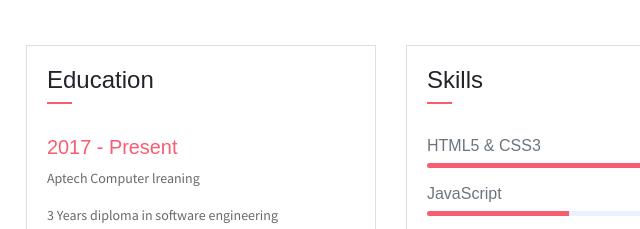
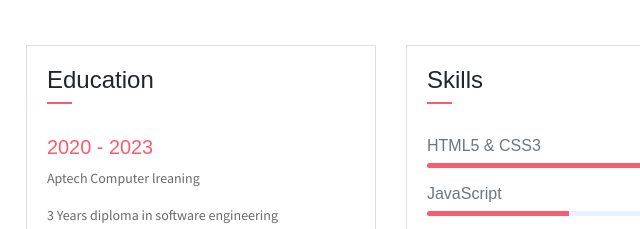
Before and after one commit to NaveedSoomro/PoweredBy_Soomro-, a plain HTML site: page index.html in a window 1280 px wide. Shown: the part 1334-1563 px from the top of the page, 439-1079 px from the left. Drawn offline with Linux system fonts and the light colour scheme.

Commit message:
Update index.html

```diff
--- a/index.html
+++ b/index.html
@@ -168,7 +168,7 @@
                             </div>
                         </div>
                         <div class="card-body">
-                            <h6 class="title text-danger">2017 - Present</h6>
+                            <h6 class="title text-danger">2020 - 2023</h6>
                             <P>Aptech Computer lreaning</P>
                             <P class="subtitle">3 Years diploma in software engineering </P>
                             <hr>
```
